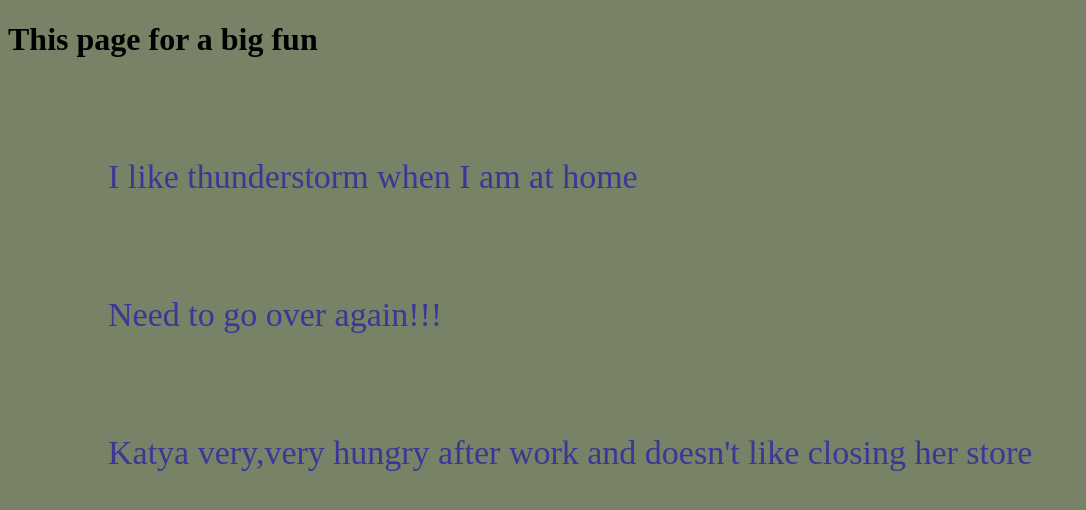
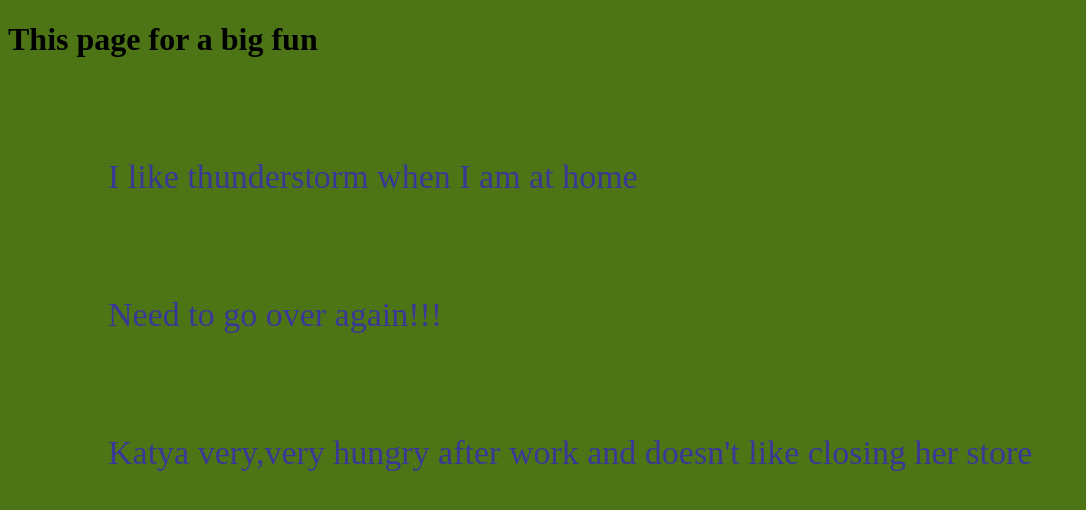
Before and after one commit to OlegStorozhuk/my-project, a plain HTML site: page index.html in a window 1280 px wide. Shown: the whole page, without its empty margins (0-1086 px from the left). Drawn offline with Linux system fonts and the light colour scheme.

Commit message:
new change

```diff
--- a/style.css
+++ b/style.css
@@ -1,5 +1,5 @@
 body{
-  background-color:rgb(119, 130, 102);
+  background-color:rgb(78, 117, 21);
 }
 p{
   color: rgb(58, 56, 151);
```
